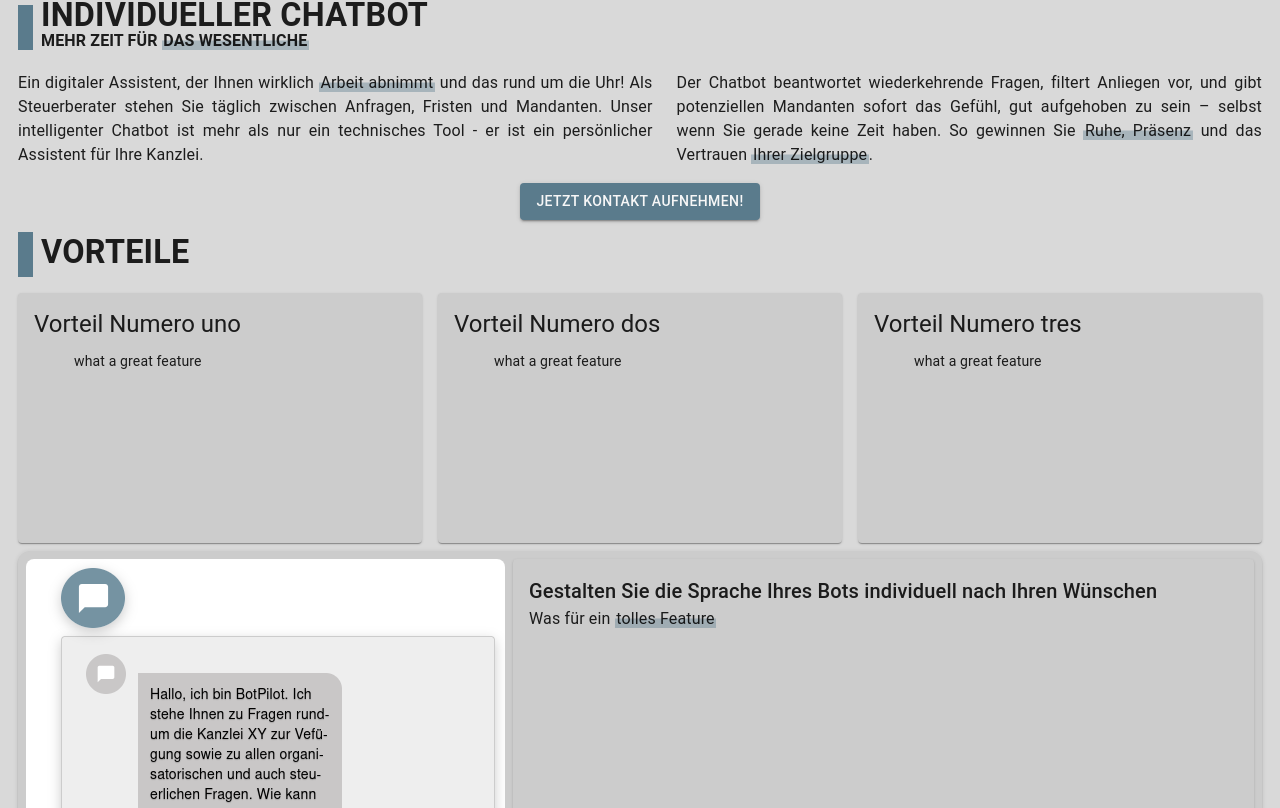
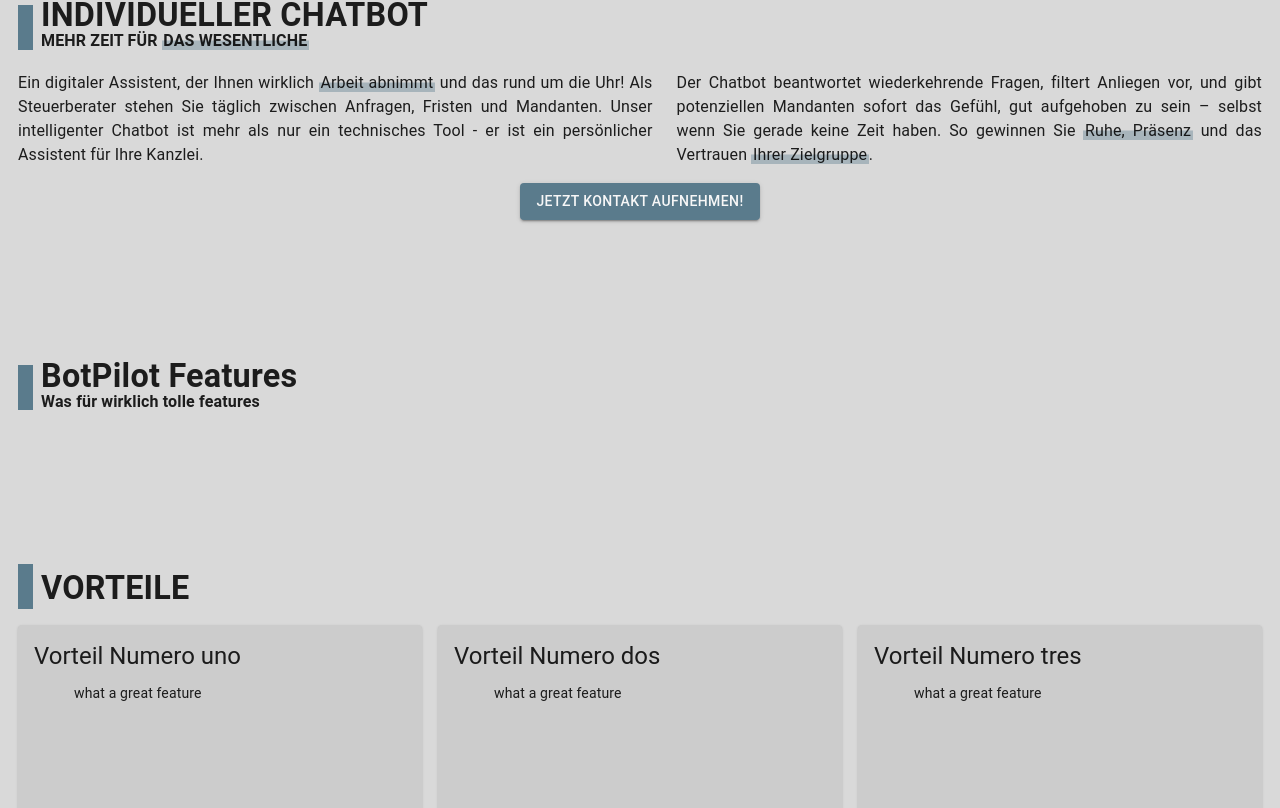
Before and after one commit to normanboettcher/bot-pilot-landing, a React (Vite) app: page / in a window 1280 px wide. Shown: the part 807-1615 px from the top of the page. Built offline with nearby package versions, Linux system fonts and the light colour scheme; some icons are missing.

Commit message:
[normanboettcher/bot-pilot-landing#25] Added - features v2

```diff
--- a/src/App.tsx
+++ b/src/App.tsx
@@ -10,6 +10,7 @@
 import WelcomeParagraphContent from './components/welcome/WelcomeParagraphContent.tsx';
 import Features from './components/features/Features.tsx';
 import Footer from './components/footer/Footer.tsx';
+import FeaturesV2 from './components/features/v2/FeaturesV2.tsx';
 
 function App() {
   return (
@@ -33,9 +34,10 @@
             content={<WelcomeParagraphContent />}
           />
           <ContactUsButton />
+          <FeaturesV2 />
           <Advantages />
           <Features />
-          <Divider/>
+          <Divider />
           <Footer />
         </Box>
       </AppTheme>
--- a/src/components/containers/ParagraphHeading.tsx
+++ b/src/components/containers/ParagraphHeading.tsx
@@ -8,10 +8,12 @@
 }
 
 const ParagraphHeading: React.FC<Props> = ({ type, content, children }) => {
-  const variant = type === 'heading' ? 'h4' : 'subtitle1';
+  const isHeading = type === 'heading';
   return (
     <Typography
-      variant={variant}
+      variant={isHeading ? 'h4' : 'subtitle1'}
+      component={isHeading ? 'h2' : 'p'}
+      gutterBottom
       sx={{
         fontWeight: 'bold',
       }}
--- a/src/components/containers/ParagraphHeadingContainer.tsx
+++ b/src/components/containers/ParagraphHeadingContainer.tsx
@@ -5,7 +5,7 @@
 
 interface Props {
   heading: string;
-  subheading?: string | React.ReactNode;
+  subheading?: string;
 }
 
 const ParagraphHeadingContainer: React.FC<Props> = ({ heading, subheading }) => {
@@ -14,7 +14,7 @@
       <HeadingDecoration />
       <Stack direction={'column'} pl={1} spacing={-1} justifyContent={'center'}>
         <ParagraphHeading type={'heading'} content={heading} />
-        {subheading}
+        <ParagraphHeading type={'subheading'} content={subheading} />
       </Stack>
     </Stack>
   );
--- a/src/components/features/Features.tsx
+++ b/src/components/features/Features.tsx
@@ -5,8 +5,9 @@
 import useResponsive from '../../core/useResponsive.ts';
 import FeaturesCard from './FeaturesCard.tsx';
 import featureImage from '../../assets/images/feature1.png';
+import { DevicesRounded } from '@mui/icons-material';
 
-const features: Feature[] = [
+export const features: Feature[] = [
   {
     title: 'Gestalten Sie die Sprache Ihres Bots individuell nach Ihren Wünschen',
     imageUrl: featureImage,
@@ -15,6 +16,7 @@
         Was für ein <TextDecoration>tolles Feature</TextDecoration>
       </span>
     ),
+    icon: <DevicesRounded />,
   },
   {
     title: 'Feature2',
@@ -24,6 +26,7 @@
         Was für ein <TextDecoration>tolles Feature</TextDecoration>
       </span>
     ),
+    icon: <DevicesRounded />,
   },
   {
     title: 'Feature3',
@@ -33,6 +36,7 @@
         Was für ein <TextDecoration>tolles Feature</TextDecoration>
       </span>
     ),
+    icon: <DevicesRounded />,
   },
 ];
 
--- a/src/components/features/domain/Feature.ts
+++ b/src/components/features/domain/Feature.ts
@@ -4,4 +4,5 @@
   imageUrl: string;
   title: string;
   content: React.ReactNode | string;
+  icon: React.ReactNode;
 }
--- /dev/null
+++ b/src/components/features/v2/FeaturesV2.tsx
@@ -0,0 +1,39 @@
+import { useState } from 'react';
+import { features } from '../Features.tsx';
+import { Box } from '@mui/material';
+import React from 'react';
+import ParagraphContainer from '../../containers/ParagraphContainer.tsx';
+import ParagraphHeadingContainer from '../../containers/ParagraphHeadingContainer.tsx';
+
+function featuresV2() {
+  return <Box></Box>;
+}
+function heading() {
+  return (
+    <ParagraphHeadingContainer
+      heading="BotPilot Features"
+      subheading={'Was für wirklich tolle features'}
+    ></ParagraphHeadingContainer>
+  );
+}
+
+const FeaturesV2 = () => {
+  const [selectedItemIndex, setSelectedItemIndex] = useState(0);
+  const handleItemClick = (index: number) => {
+    setSelectedItemIndex(index);
+  };
+
+  const selectedFeature = features[selectedItemIndex];
+  return (
+    <Box id={'features-v2'} sx={{ py: { xs: 8, sm: 16 } }}>
+      <Box sx={{ width: { sm: '100%', md: '60%' } }}>
+        <ParagraphContainer
+          heading={heading()}
+          content={featuresV2()}
+        ></ParagraphContainer>
+      </Box>
+    </Box>
+  );
+};
+
+export default FeaturesV2;
--- a/src/components/welcome/WelcomeParagraphSubheading.tsx
+++ b/src/components/welcome/WelcomeParagraphSubheading.tsx
@@ -1,14 +1,11 @@
 import React from 'react';
-import ParagraphHeading from '../containers/ParagraphHeading.tsx';
 import TextDecoration from '../decoration/TextDecoration.tsx';
 
 const WelcomeParagraphSubheading: React.FC = () => {
   return (
-    <ParagraphHeading type={'subheading'}>
-      <span>
-        MEHR ZEIT FÜR <TextDecoration>DAS WESENTLICHE</TextDecoration>
-      </span>
-    </ParagraphHeading>
+    <span>
+      MEHR ZEIT FÜR <TextDecoration>DAS WESENTLICHE</TextDecoration>
+    </span>
   );
 };
 
```
